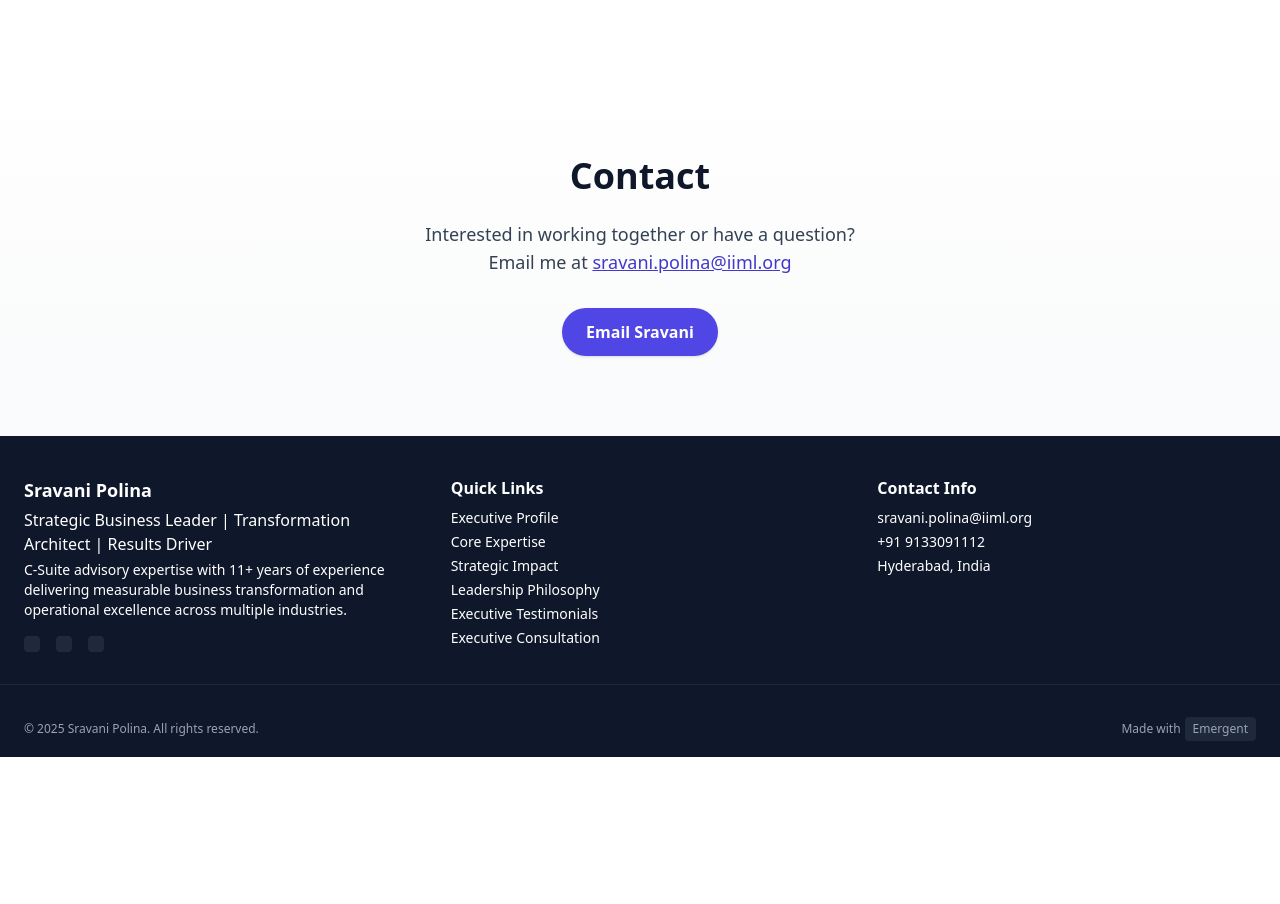
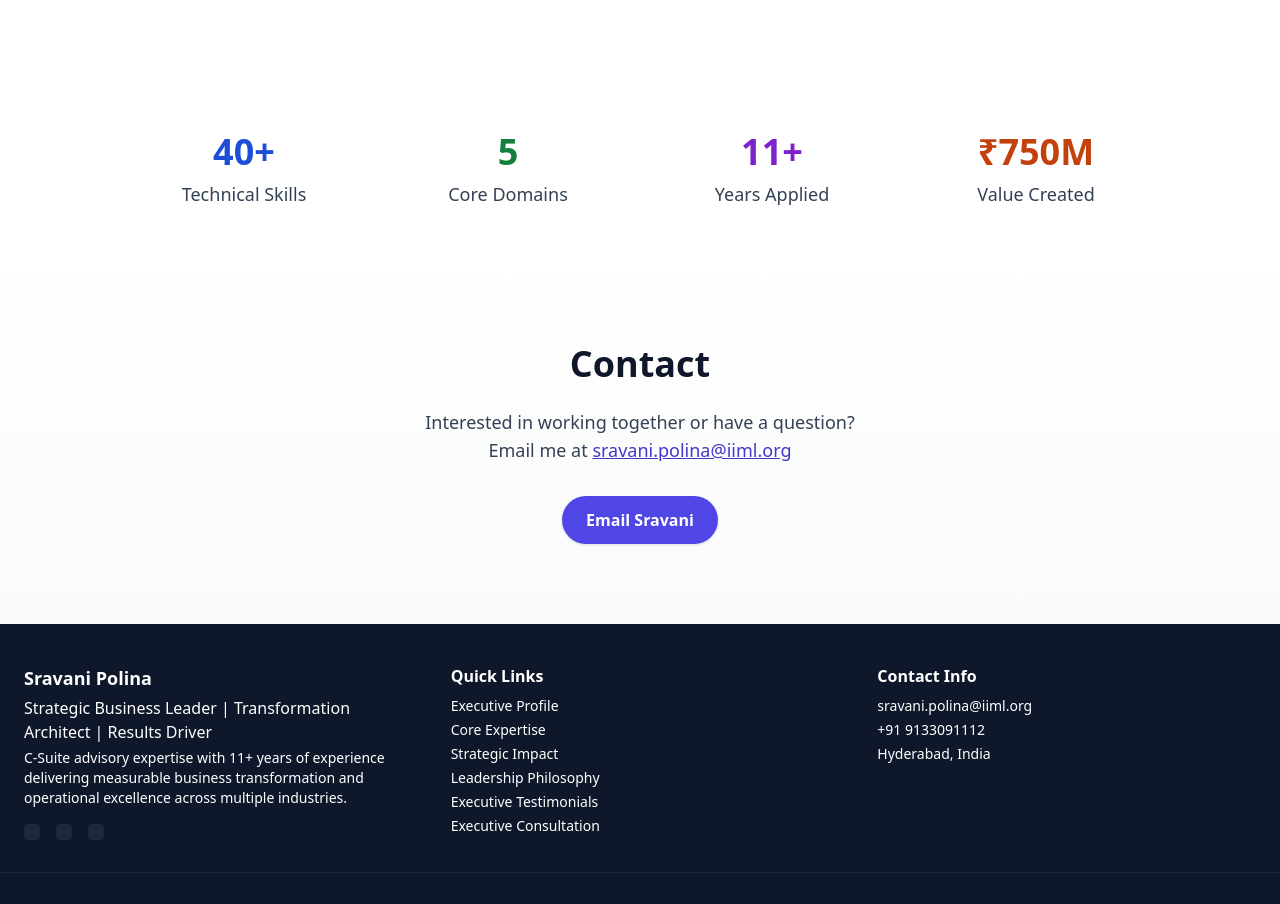
Before and after one commit to SravaniPolina/sravani-portfolio-frontend, a React (Create React App) app: page / in a window 1280 px wide. Shown: the part 3060-3964 px from the top of the page. Before the commit the page ends 3817 px from the top, so only its background shows below. Built offline with nearby package versions, Linux system fonts and the light colour scheme.

Commit message:
Add PortfolioStats component to App

```diff
--- a/src/App.js
+++ b/src/App.js
@@ -8,6 +8,7 @@ import Contact from "./components/Contact";
 import Footer from './components/Footer';
 import AboutMe from "./components/AboutMe";
 import CoreCompetencies from "./components/CoreCompetencies";
+import PortfolioStats from "./components/PortfolioStats";
 
 
 function App() {
@@ -19,6 +20,7 @@ function App() {
         <StatsCards />
         <AboutMe />
         <CoreCompetencies />
+        <PortfolioStats />
         <Contact />
       </main>
       <Footer />
```
